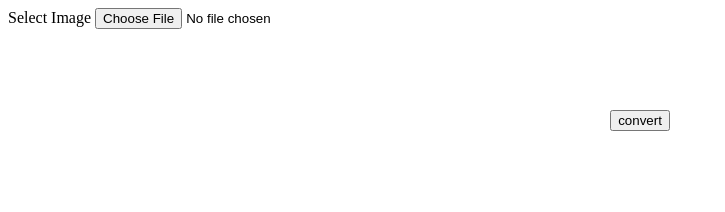
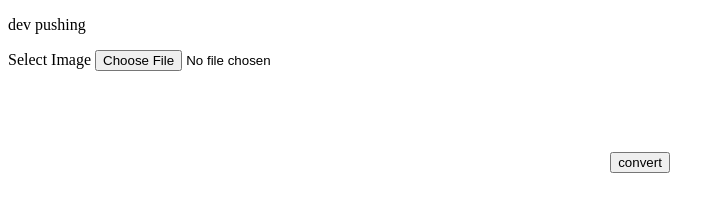
Before and after one commit to Kedmanee/wk9, a plain HTML site: page front/index.html in a window 1280 px wide. Shown: the whole page, without its empty margins (0-725 px from the left). Drawn offline with nearby package versions, Linux system fonts and the light colour scheme.

Commit message:
Update index.html

```diff
--- a/front/index.html
+++ b/front/index.html
@@ -10,6 +10,7 @@
 </head>
 
 <body>
+    <p>dev pushing</p>
     <form>
         <label>Select Image</label>
         <input type="file" class="form-control" name="filename" accept="image/gif, image/jpeg, image/png" name="image"
```
